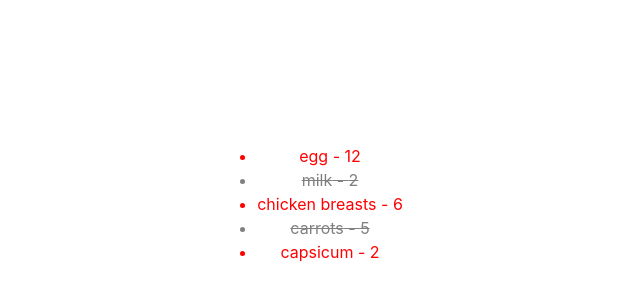
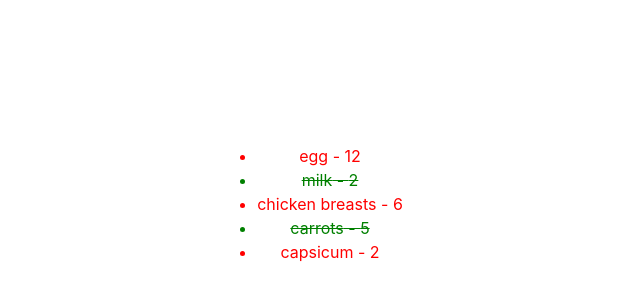
Before and after one commit to rishavConsoleLog21/FSWD-Udemy, a React (Vite) app in the folder Section62/first-react-app/: page / in a window 1280 px wide. Shown: the part 196-496 px from the top of the page, without its empty margins (330-970 px from the left). Built offline with nearby package versions, Linux system fonts and the light colour scheme.

Commit message:
Edited ShoppingList

```diff
--- a/Section62/first-react-app/src/App.jsx
+++ b/Section62/first-react-app/src/App.jsx
@@ -10,11 +10,11 @@ import ColorList from './ColorList'
 import ShoppingList from './ShoppingList'
 
 const data = [
-  { Name: "egg", quantity: 12, completed: false},
-  { Name: "milk", quantity: 2, completed: true},
-  { Name: "chicken breasts", quantity: 6, completed: false},
-  { Name: "carrots", quantity: 5, completed: true},
-  { Name: "capsicum", quantity: 2, completed: false}
+  {id: 1, item: "egg", quantity: 12, completed: false},
+  {id: 2, item: "milk", quantity: 2, completed: true},
+  {id: 3, item: "chicken breasts", quantity: 6, completed: false},
+  {id: 4, item: "carrots", quantity: 5, completed: true},
+  {id: 5, item: "capsicum", quantity: 2, completed: false}
 ]
 
 function App() {
--- a/Section62/first-react-app/src/ShoppingList.jsx
+++ b/Section62/first-react-app/src/ShoppingList.jsx
@@ -1,12 +1,15 @@
+import ShoppingListitem from "./ShoppingListitem"
 export default function ShoppingList({items}) {
 return (
     <ul>
         {items.map((i) => (
-        <li style={{
-            color: i.completed ? "grey" : "red",
-            textDecoration: i.completed ? "line-through" : "none"}}>
-            {i.Name} - {i.quantity}
-        </li>
+        <ShoppingListitem
+            key={i.id}
+            item={i.item}
+            quantity={i.quantity}
+            completed={i.completed}/>
+        // <ShoppingListitem key={i.id} {...i}/>
+        //above is the spread operator
         ))}
     </ul>
 )
--- /dev/null
+++ b/Section62/first-react-app/src/ShoppingListitem.jsx
@@ -0,0 +1,21 @@
+function ShoppingListitem({item, quantity, completed}) {
+    const styles = {
+        color: completed ? "green" : "red",
+        textDecoration: completed ? "line-through" : "none"
+    }
+    return (
+        <li style={styles}>
+            {item} - {quantity}
+        </li>
+    )
+}
+
+export default ShoppingListitem;
+
+{/* <li
+            key={i.id}
+            style={{
+            color: i.completed ? "grey" : "red",
+            textDecoration: i.completed ? "line-through" : "none"}}>
+            {i.Name} - {i.quantity}
+</li> */}
```
